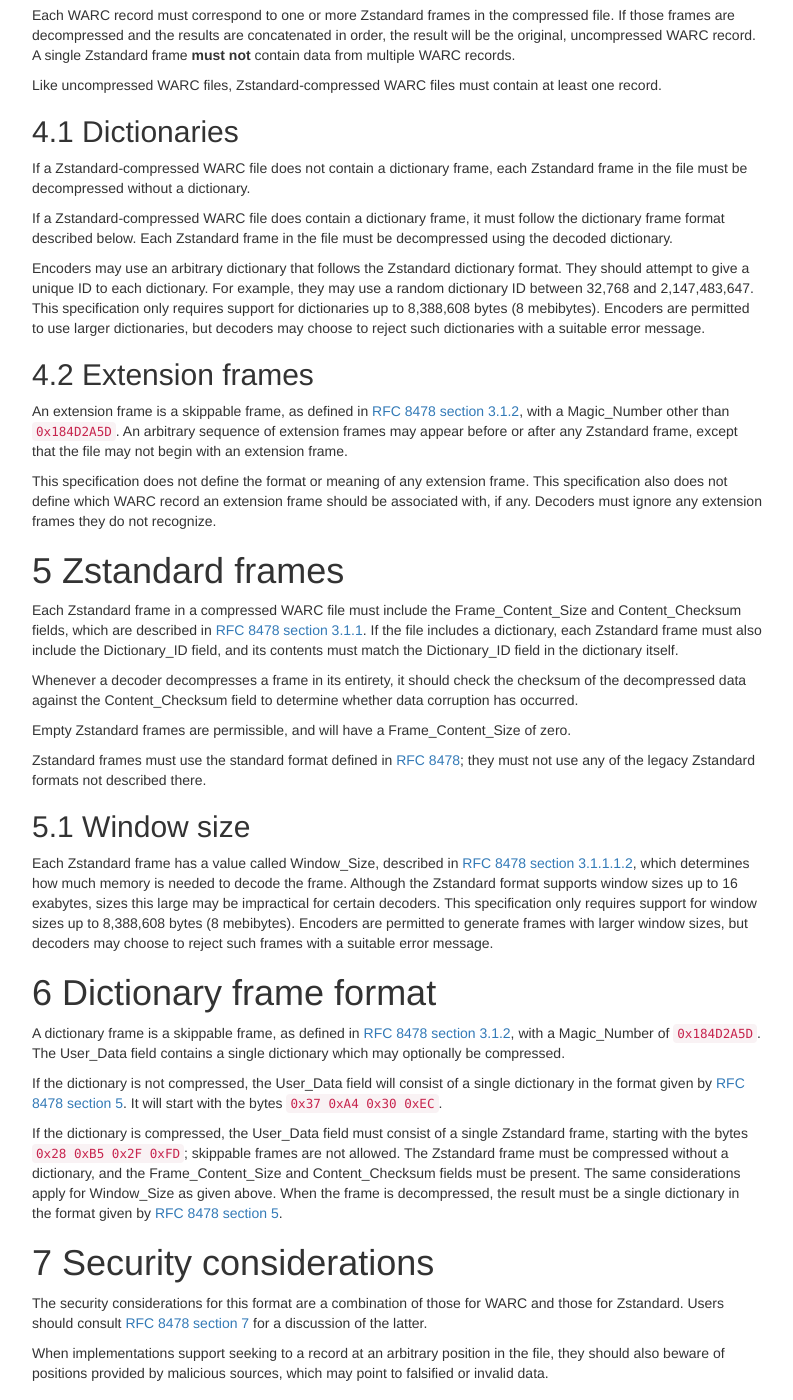
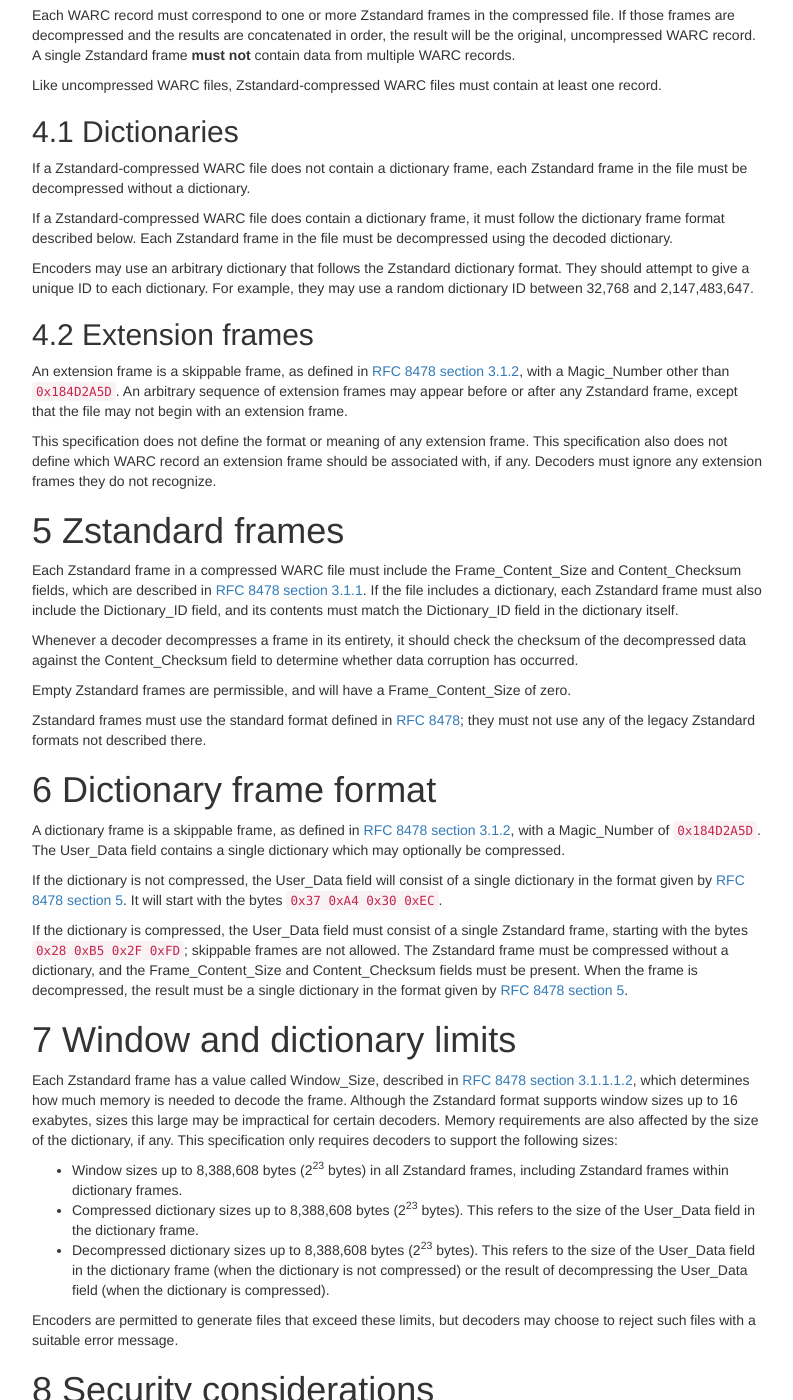
Before and after one commit to iipc/warc-specifications, a Jekyll site: the page built from specifications/warc-zstd/index.md, in a window 1280 px wide and 1400 px high, scrolled down 1164 px. Shown: the whole window, without its empty margins (433-1226 px from the left). Built offline with Jekyll 4.4.1, drawn with Linux system fonts in a browser that asks for light colours; nearby versions of some CDN libraries; some of the changed text lies outside the part shown.

Commit message:
Clarify window & dictionary size limits

```diff
--- a/specifications/warc-zstd/index.md
+++ b/specifications/warc-zstd/index.md
@@ -91,9 +91,6 @@ file must be decompressed using the decoded dictionary.
 Encoders may use an arbitrary dictionary that follows the Zstandard dictionary
 format. They should attempt to give a unique ID to each dictionary. For
 example, they may use a random dictionary ID between 32,768 and 2,147,483,647.
-This specification only requires support for dictionaries up to 8,388,608 bytes
-(8 mebibytes). Encoders are permitted to use larger dictionaries, but decoders
-may choose to reject such dictionaries with a suitable error message.
 
 ## Extension frames
 
@@ -126,16 +123,6 @@ zero.
 Zstandard frames must use the standard format defined in [RFC 8478]; they
 must not use any of the legacy Zstandard formats not described there.
 
-## Window size
-
-Each Zstandard frame has a value called Window\_Size, described in [RFC 8478
-section 3.1.1.1.2], which determines how much memory is needed to decode the
-frame. Although the Zstandard format supports window sizes up to 16 exabytes,
-sizes this large may be impractical for certain decoders. This specification
-only requires support for window sizes up to 8,388,608 bytes (8 mebibytes).
-Encoders are permitted to generate frames with larger window sizes, but
-decoders may choose to reject such frames with a suitable error message.
-
 # Dictionary frame format
 
 A dictionary frame is a skippable frame, as defined in [RFC 8478 section
@@ -150,9 +137,29 @@ If the dictionary is compressed, the User\_Data field must consist of a single
 Zstandard frame, starting with the bytes `0x28 0xB5 0x2F 0xFD`; skippable
 frames are not allowed. The Zstandard frame must be compressed without a
 dictionary, and the Frame\_Content\_Size and Content\_Checksum fields must be
-present. The same considerations apply for Window\_Size as given above. When
-the frame is decompressed, the result must be a single dictionary in the
-format given by [RFC 8478 section 5].
+present. When the frame is decompressed, the result must be a single dictionary
+in the format given by [RFC 8478 section 5].
+
+# Window and dictionary limits
+
+Each Zstandard frame has a value called Window\_Size, described in [RFC 8478
+section 3.1.1.1.2], which determines how much memory is needed to decode the
+frame. Although the Zstandard format supports window sizes up to 16 exabytes,
+sizes this large may be impractical for certain decoders. Memory requirements
+are also affected by the size of the dictionary, if any. This specification
+only requires decoders to support the following sizes:
+
+- Window sizes up to 8,388,608 bytes (2<sup>23</sup> bytes) in all Zstandard
+  frames, including Zstandard frames within dictionary frames.
+- Compressed dictionary sizes up to 8,388,608 bytes (2<sup>23</sup> bytes).
+  This refers to the size of the User\_Data field in the dictionary frame.
+- Decompressed dictionary sizes up to 8,388,608 bytes (2<sup>23</sup> bytes).
+  This refers to the size of the User\_Data field in the dictionary frame (when
+  the dictionary is not compressed) or the result of decompressing the
+  User\_Data field (when the dictionary is compressed).
+
+Encoders are permitted to generate files that exceed these limits, but decoders
+may choose to reject such files with a suitable error message.
 
 # Security considerations
 
```
